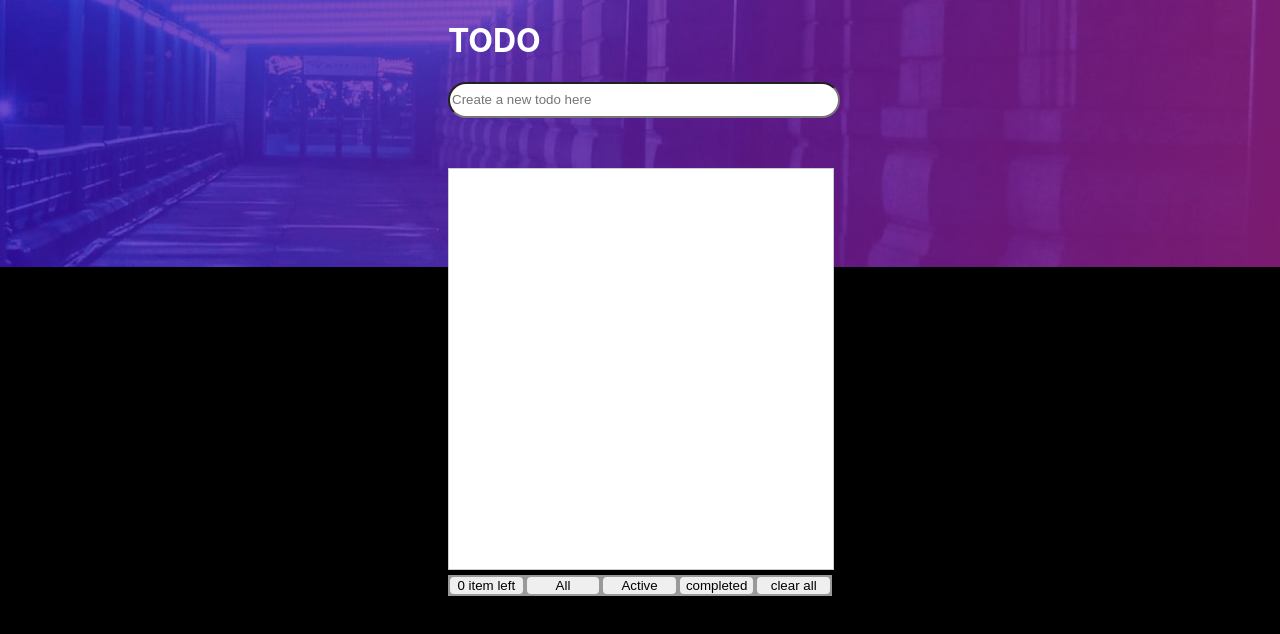
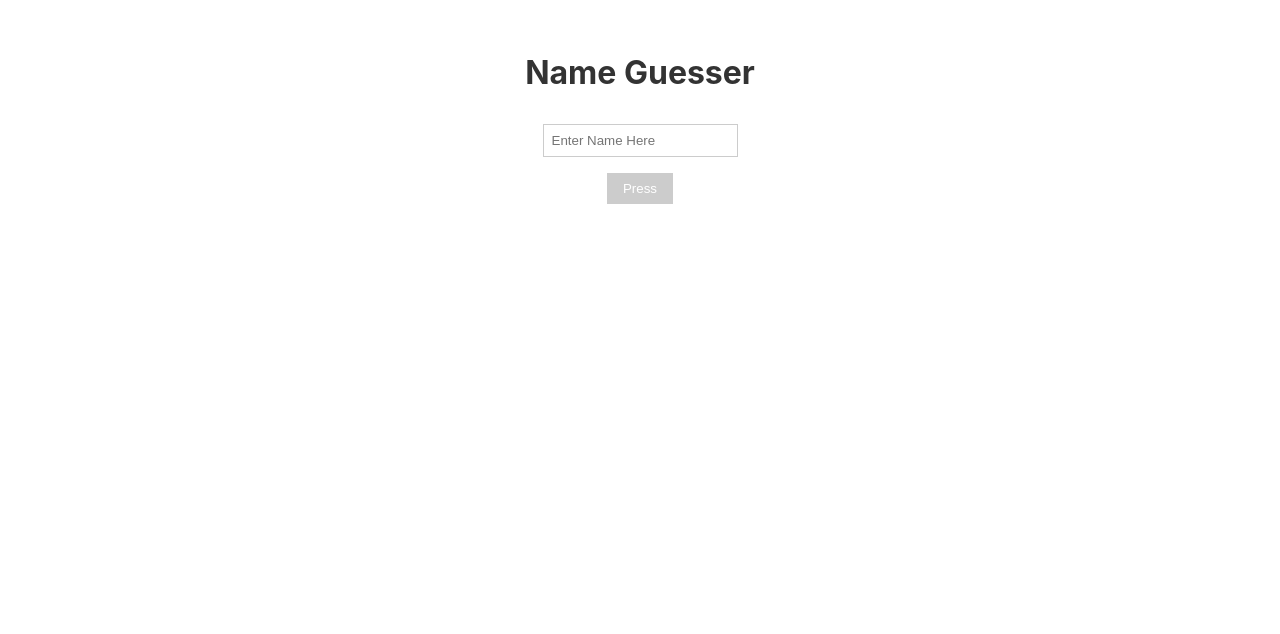
Before and after one commit to Amir98375/ReverusAssignment, a React (Create React App) app: page / in a window 1280 px wide. Shown: the top 634 px of the page. Built offline with nearby package versions, Linux system fonts and the light colour scheme.

Commit message:
assignemnt for hyvee

```diff
--- a/package.json
+++ b/package.json
@@ -6,6 +6,7 @@
     "@testing-library/jest-dom": "^5.17.0",
     "@testing-library/react": "^13.4.0",
     "@testing-library/user-event": "^13.5.0",
+    "axios": "^1.6.7",
     "react": "^18.2.0",
     "react-dom": "^18.2.0",
     "react-html5-camera-photo": "^1.5.11",
--- a/src/App.css
+++ b/src/App.css
@@ -67,14 +67,15 @@ input[type="checkbox"]:checked {
   background-color:blue; /* Change background color when checked */
 }
 body{
-  background-image: url(../public/bg-desktop-dark.jpg); /* Replace 'path/to/your/image.jpg' with the path to your image */
+  /* background-image: url(../public/bg-desktop-dark.jpg);  */
+  /* Replace 'path/to/your/image.jpg' with the path to your image */
   background-size: 100% auto;
   background-repeat: no-repeat;
 
   margin: 0;
   padding: 0;
   width:100%;
-  background-color: black;
+  /* background-color: black; */
 
 
 }
--- a/src/App.js
+++ b/src/App.js
@@ -1,12 +1,14 @@
 import { useState } from "react";
 import CameraComponent from "./Camera";
 import Todo from "./Todo";
+import Home from "./Home.jsx";
+
 
 function App() {
   const [cameraFlag, setCameraFlag] = useState(false);
   const [imageUri, setImageUri] = useState(null);
   return (
-    <div className="App">
+    <div >
       {/* <div
         style={{
           height: "200px",
@@ -28,7 +30,8 @@ function App() {
       </div>
       {cameraFlag ? <CameraComponent /> : ""} */}
 
-      <Todo/>
+      {/* <Todo/> */}
+      <Home/>
     </div>
   );
 }
--- /dev/null
+++ b/src/Home.css
@@ -0,0 +1,55 @@
+/* styles/styles.css */
+
+.container {
+    max-width: 600px;
+    margin: 0 auto;
+    padding: 2rem;
+    text-align: center;
+  }
+
+  .title {
+    font-size: 2rem;
+    font-weight: bold;
+    margin-bottom: 2rem;
+    color: #333; /* Dark gray color */
+  }
+
+  .form {
+    display: flex;
+    flex-direction: column;
+    align-items: center;
+  }
+
+  .input {
+    padding: 0.5rem;
+    margin-bottom: 1rem;
+    border: 1px solid #ccc; /* Light gray border */
+  }
+
+  .button {
+    padding: 0.5rem 1rem;
+    background-color: #4caf50;
+    color: white;
+    border: none;
+    cursor: pointer;
+  }
+
+  .button:disabled {
+    background-color: #ccc;
+    cursor: not-allowed;
+  }
+
+  .error {
+    color: red;
+    font-weight: bold;
+  }
+
+  .result {
+    opacity: 0; /* Initially hide the result elements */
+    animation: fadeIn 0.5s ease-in-out forwards;
+    color: #4caf50; /* Green color */
+  }
+
+  .result:nth-child(odd) {
+    animation-delay: 0.2s; /* Delay every odd result element by 0.2s */
+  }
--- /dev/null
+++ b/src/Home.jsx
@@ -0,0 +1,58 @@
+// pages/index.js
+import { useState } from 'react';
+import axios from 'axios';
+import './Home.css'; // Import main styles
+import './animation.css'; // Import animations
+
+
+
+export default function Home() {
+  const [name, setName] = useState('');
+  const [age, setAge] = useState('');
+  const [gender, setGender] = useState('');
+  const [country, setCountry] = useState('');
+  const [loading, setLoading] = useState(false);
+  const [error, setError] = useState('');
+
+  const handleSubmit = async (e) => {
+    debugger
+    e.preventDefault();
+    setLoading(true);
+    setError('');
+
+    try {
+      const [ageResponse, genderResponse, countryResponse] = await Promise.all([
+        axios.get(`https://api.agify.io?name=${name}`),
+        axios.get(`https://api.genderize.io?name=${name}`),
+        axios.get(`https://api.nationalize.io?name=${name}`)
+      ]);
+
+      setAge(ageResponse.data.age);
+      setGender(genderResponse.data.gender);
+      setCountry(countryResponse.data.country[0]?.country_id || 'Unknown');
+    } catch (error) {
+      setError(`${error.response.data.error}`);
+    } finally {
+      setLoading(false);
+    }
+  };
+
+  return (
+    <div className="container fade-in"> {/* Apply fade-in animation */}
+      <h1 className="title">Name Guesser</h1>
+      <form onSubmit={handleSubmit} className="form slide-in"> {/* Apply slide-in animation */}
+        <label>
+
+          <input type="text" value={name} onChange={(e) => setName(e.target.value)} className="input"
+          placeholder='Enter Name Here' />
+        </label>
+        <button type="submit" disabled={!name} className="button">Press</button>
+      </form>
+      {loading && <p>Loading...</p>}
+      {error && <p className="error">{error}</p>}
+      {age && <p className="result">{`Estimated Age: ${age}`}</p>} {/* Apply fade-in and color change animation */}
+      {gender && <p className="result">{`Estimated Gender: ${gender}`}</p>} {/* Apply fade-in and color change animation */}
+      {country && <p className="result">{`Estimated Country: ${country}`}</p>} {/* Apply fade-in and color change animation */}
+    </div>
+  );
+}
--- /dev/null
+++ b/src/animation.css
@@ -0,0 +1,35 @@
+/* styles/animations.css */
+
+@keyframes fadeInColor {
+    from {
+      opacity: 0;
+    }
+    to {
+      opacity: 1;
+    }
+  }
+
+  @keyframes colorChange {
+    0% {
+      color: #4caf50; /* Initial color (green) */
+    }
+    50% {
+      color: #f44336; /* Midpoint color (red) */
+    }
+    100% {
+      color: #2196f3; /* Final color (blue) */
+    }
+  }
+
+  .result {
+    opacity: 0; /* Initially hide the result elements */
+    animation: fadeInColor 0.5s ease-in-out forwards;
+  }
+
+  .result:nth-child(odd) {
+    animation-delay: 0.2s; /* Delay every odd result element by 0.2s */
+  }
+
+  .result {
+    animation: fadeInColor 0.5s ease-in-out forwards, colorChange 5s infinite; /* Apply both fadeIn and colorChange animations */
+  }
```
Also changed, not shown: 1 other file (tests, documents, lock files or other folders).
